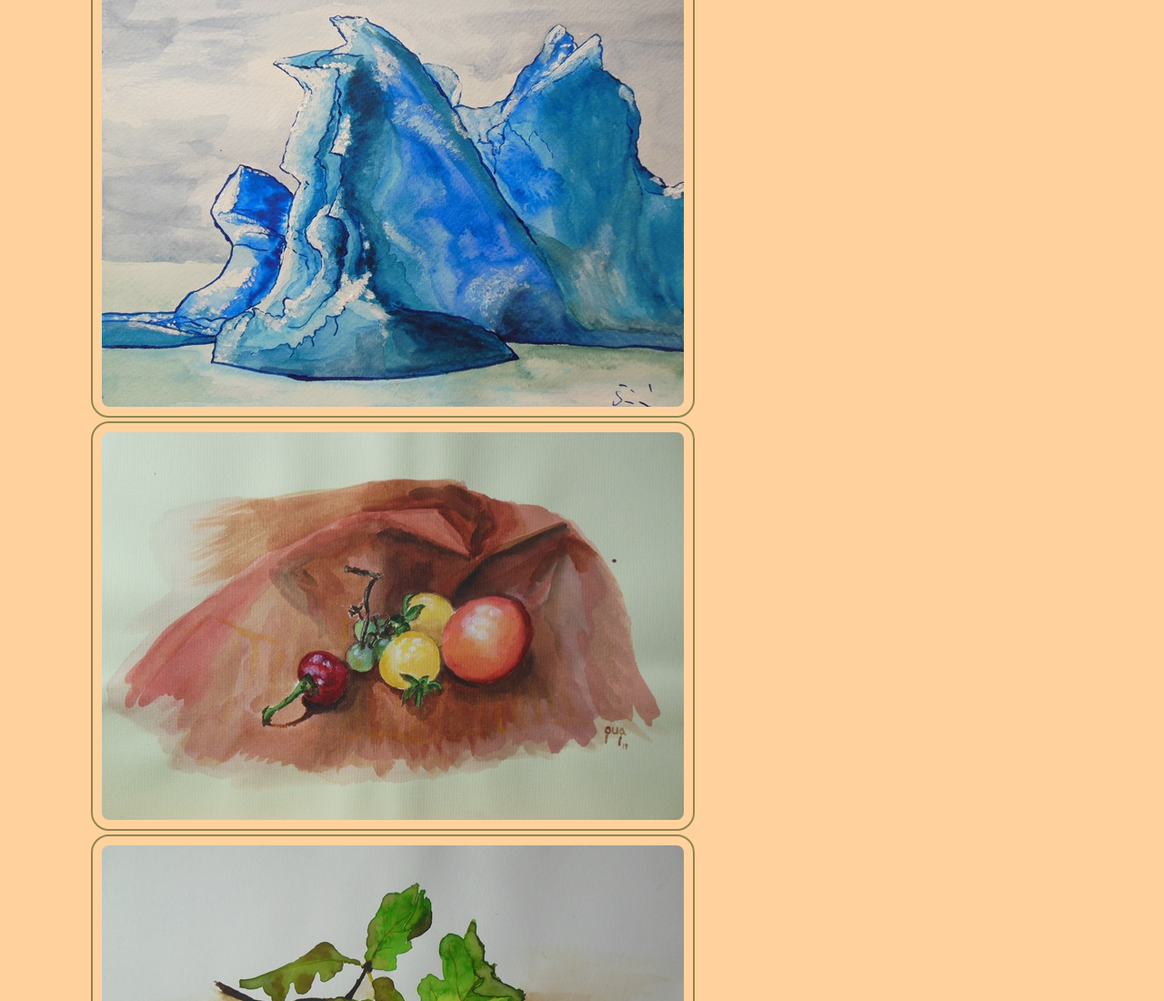
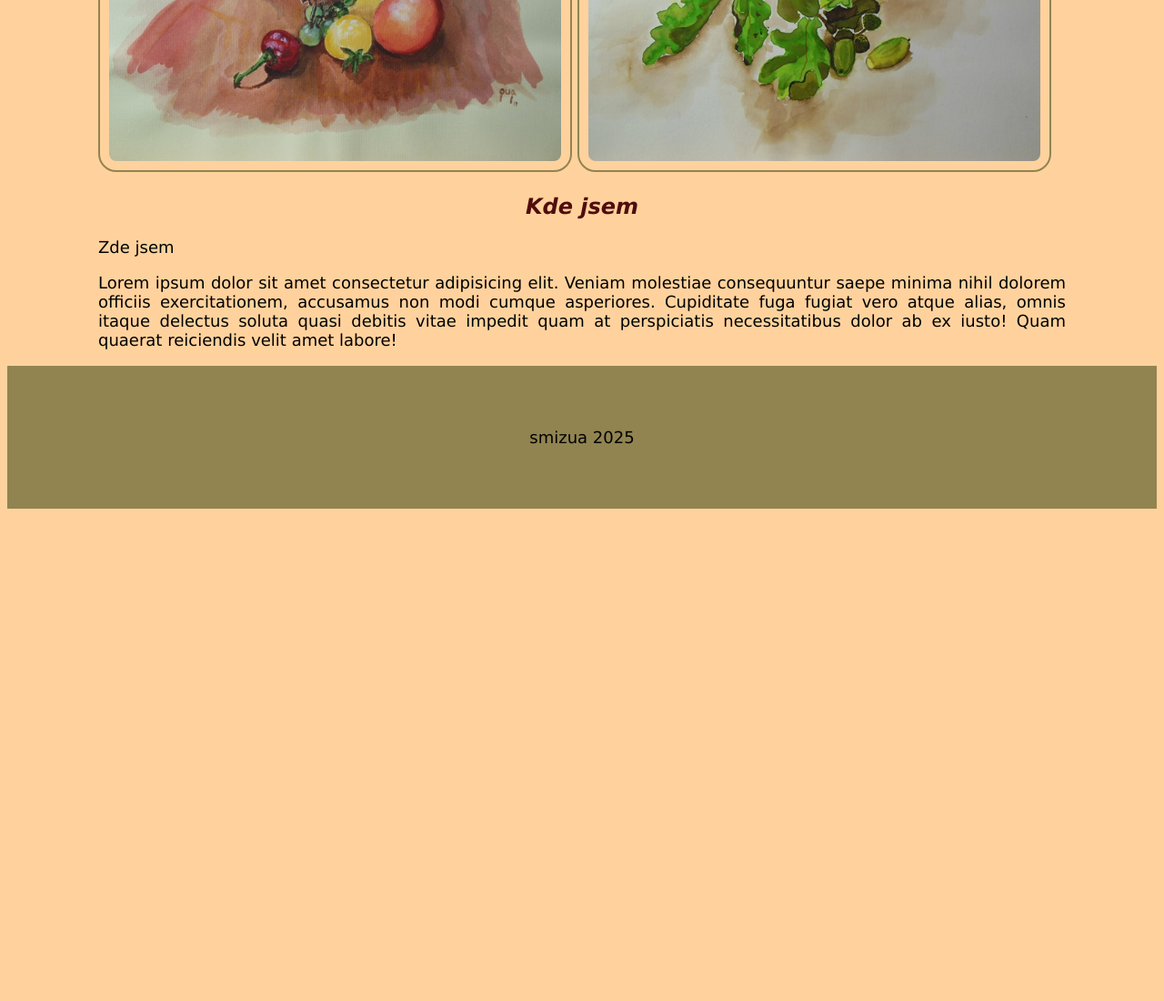
Before and after one commit to smizua/muj-web, a plain HTML site: page index.html in a window 1280 px wide. Shown: the part 1600-2700 px from the top of the page at 91% size. After the commit the page ends 2167 px from the top, so only its background shows below. Drawn offline with Linux system fonts and the light colour scheme.

Commit message:
další úpravy

```diff
--- a/index.html
+++ b/index.html
@@ -46,6 +46,7 @@
 <section class="kde">
     <h2 id="Kde">Kde jsem</h2>
     <p>Zde jsem</p>
+    <p>Lorem ipsum dolor sit amet consectetur adipisicing elit. Veniam molestiae consequuntur saepe minima nihil dolorem officiis exercitationem, accusamus non modi cumque asperiores. Cupiditate fuga fugiat vero atque alias, omnis itaque delectus soluta quasi debitis vitae impedit quam at perspiciatis necessitatibus dolor ab ex iusto! Quam quaerat reiciendis velit amet labore!</p>
 </section>
 
 <footer>
--- a/style.css
+++ b/style.css
@@ -13,20 +13,21 @@ html {
   ------------------------------------------------
   */
 
+
+header, footer {
+    padding: 50px;
+    background-color: #918450;
+    text-align: center;
+    margin: 0;
+}
+
 body {
     font-family:'Lucida Sans', 'Lucida Sans Regular', 'Lucida Grande', 'Lucida Sans Unicode', Geneva, Verdana, sans-serif;
     font-size: 18px;
     color: black;
     background-color: #FFD29D;
     text-align: justify;
-    margin: 0 100px 0 100px;
-}
-
-header, footer {
-    padding: 50px;
-    background-color: #918450;
-    text-align: center;
-}
+    }
 
 nav {
     text-align: center;
@@ -59,6 +60,7 @@ h2 {
 
 section {
    overflow: auto;
+   margin: 0 100px 0 100px;
 }
 
 .kdo img {
@@ -70,8 +72,13 @@ section {
 }
 
 .foto img {
-    width: calc(100%/2-35px);
+    width: 49%;
+    display: inline-block;
     border-radius: 20px;
     border: 2px solid #918450;
     padding: 10px;
 }
+
+.foto {
+    text-align: left;
+}
```
